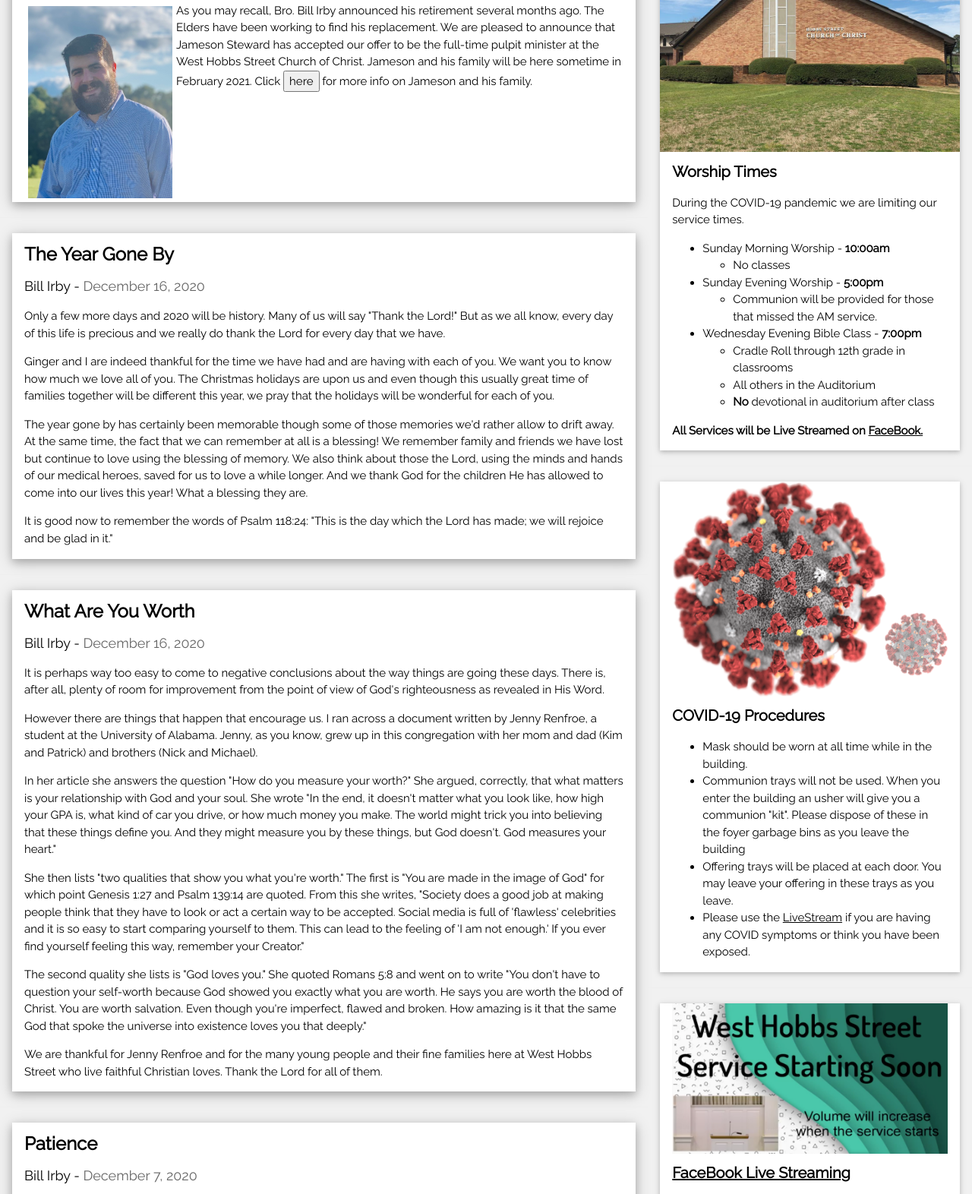
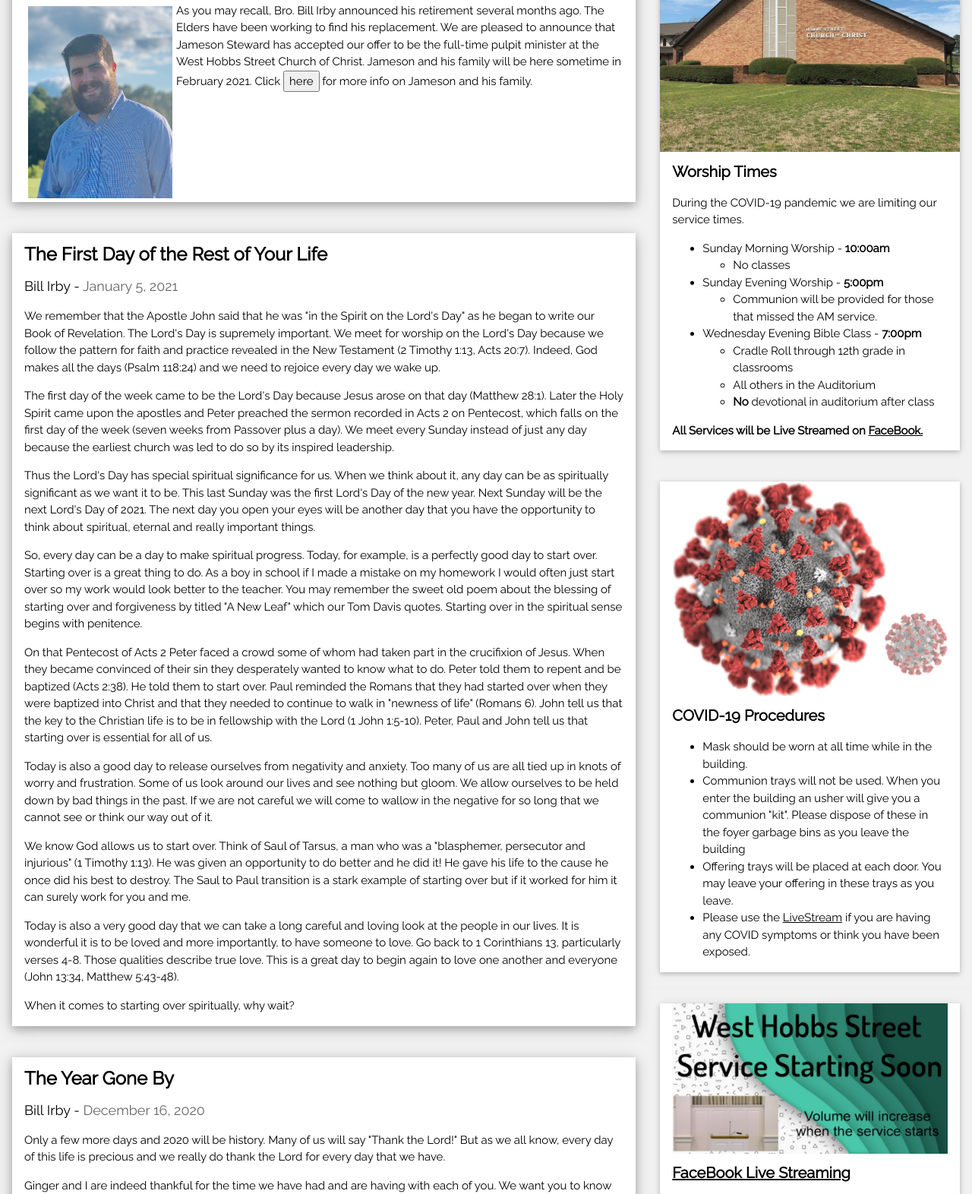
Before and after one commit to aubie1983/digitial-eagle, a website: page index.html in a window 1280 px wide. Shown: the part 292-1864 px from the top of the page at 76% size. Drawn offline with nearby package versions, Linux system fonts and the light colour scheme; files whose address does not match are found by name.

Commit message:
Added Jan 6 Article

```diff
--- a/index.html
+++ b/index.html
@@ -75,6 +75,29 @@ and is wrapped around the whole page content, except for the footer in this exam
             </div>
             <hr>
             <!-- Jameson Announcement End -->
+
+            <!-- Blog Entry Start -->
+            <div class="w3-card-4 w3-margin w3-white">
+                <!--   <img src="/w3images/woods.jpg" alt="Nature" style="width:100%"> -->
+                <div class="w3-container">
+                    <h3><b>The First Day of the Rest of Your Life</b></h3>
+                    <h5>Bill Irby - <span class="w3-opacity">January 5, 2021</span></h5>
+
+                    <p>We remember that the Apostle John said that he was "in the Spirit on the Lord's Day" as he began to write our Book of Revelation. The Lord's Day is supremely important. We meet for worship on the Lord's Day because we follow the pattern for faith and practice revealed in the New Testament (2 Timothy 1:13, Acts 20:7). Indeed, God makes all the days  (Psalm 118:24) and we need to rejoice every day we wake up.</p>
+                    <p>The first day of the week came to be the Lord's Day because Jesus arose on that day (Matthew 28:1). Later the Holy Spirit came upon the apostles and Peter preached the sermon recorded in Acts 2 on Pentecost, which falls on the first day of the week (seven weeks from Passover plus a day). We meet every Sunday instead of just any day because the earliest church was led to do so by its inspired leadership.</p>
+                    <p>Thus the Lord's Day has special spiritual significance for us. When we think about it, any day can be as spiritually significant as we want it to be. This last Sunday was the first Lord's Day of the new year. Next Sunday will be the next Lord's Day of 2021. The next day you open your eyes will be another day that you have the opportunity to think about spiritual, eternal and really important things.</p>
+                    <p>So, every day can be a day to make spiritual progress. Today, for example, is a perfectly good day to start over. Starting over is a great thing to do. As a boy in school if I made a mistake on my homework I would often just start over so my work would look better to the teacher. You may remember the sweet old poem about the blessing of starting over and forgiveness by titled "A New Leaf" which our Tom Davis quotes. Starting over in the spiritual sense begins with penitence.</p>
+                    <p>On that Pentecost of Acts 2 Peter faced a crowd some of whom had taken part in the crucifixion of Jesus. When they became convinced of their sin they desperately wanted to know what to do. Peter told them to repent and be baptized (Acts 2:38). He told them to start over. Paul reminded the Romans that they had started over when they were baptized into Christ and that they needed to continue to walk in "newness of life" (Romans 6). John tell us that the key to the Christian life is to be in fellowship with the Lord (1 John 1:5-10). Peter, Paul and John tell us that starting over is essential for all of us.</p>
+                    <p> Today is also a good day to release ourselves from negativity and anxiety. Too many of us are all tied up in knots of worry and frustration. Some of us look around our lives and see nothing but gloom. We allow ourselves to be held down by bad things in the past. If we are not careful we will come to wallow in the negative for so long that we cannot see or think our way out of it.</p>
+                    <p>We know God allows us to start over. Think of Saul of Tarsus, a man who was a "blasphemer, persecutor and injurious" (1 Timothy 1:13). He was given an opportunity to do better and he did it! He gave his life to the cause he once did his best to destroy. The Saul to Paul transition is a stark example of starting over but if it worked for him it can surely work for you and me.</p>
+                    <p>Today is also a very good day that we can take a long careful and loving look at the people in our lives. It is wonderful it is to be loved and more importantly, to have someone to love. Go back to 1 Corinthians 13, particularly verses 4-8. Those qualities describe true love. This is a great day to begin again to love one another and everyone (John 13:34, Matthew 5:43-48).</p>
+                    <p>When it comes to starting over spiritually, why wait?</p>
+
+
+                </div>
+            </div>
+            <hr>
+            <!-- Blog Entry End -->
 
             <!-- Blog Entry Start -->
             <div class="w3-card-4 w3-margin w3-white">
```
